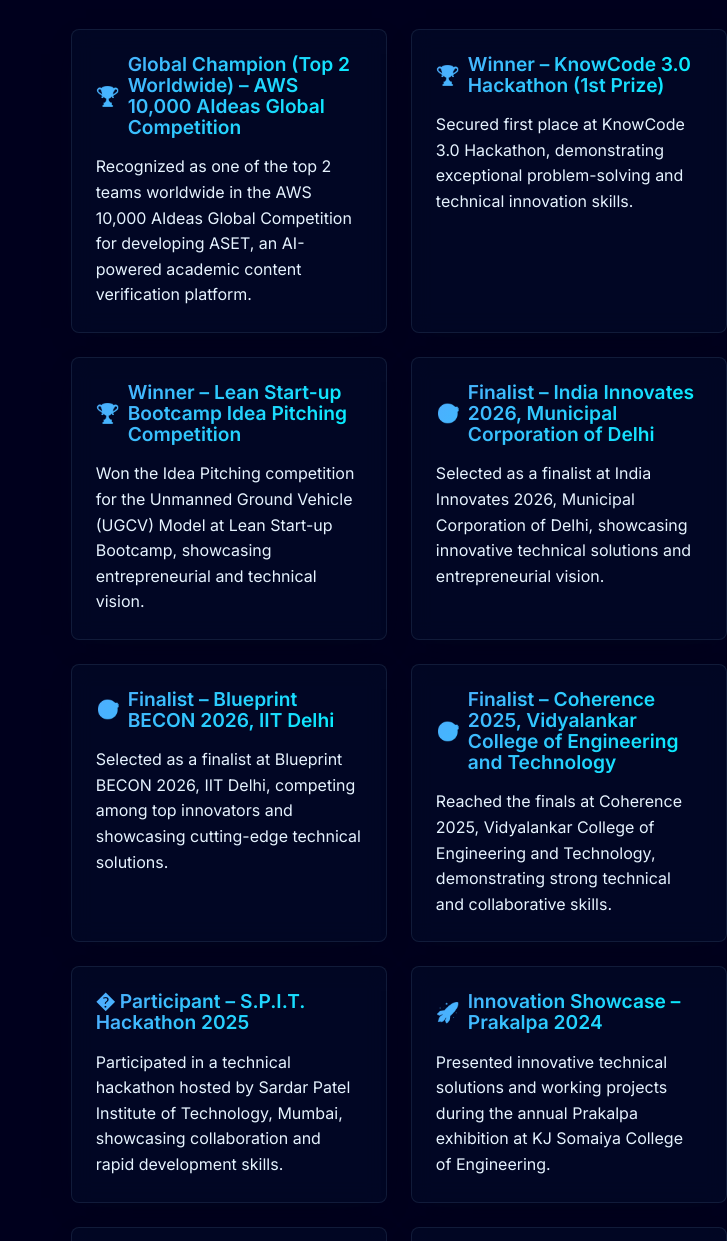
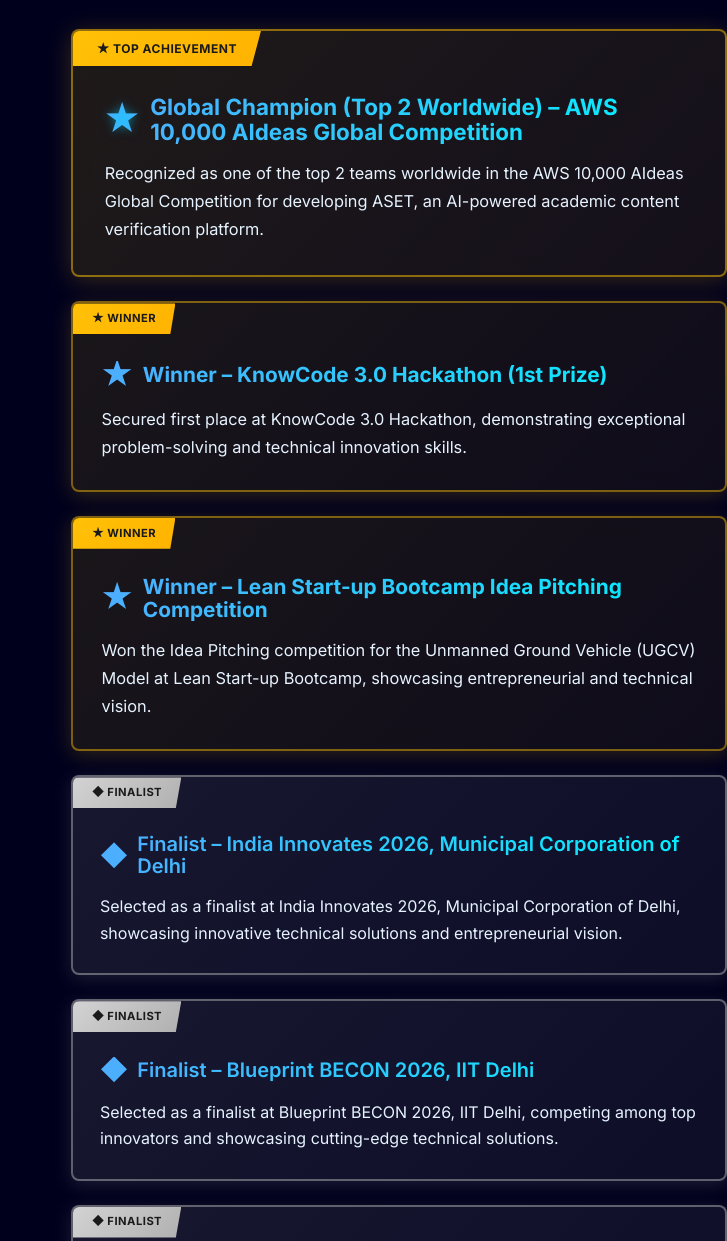
Before and after one commit to Utsav-Singh-35/port-vercel, a plain HTML site: page index.html in a window 1280 px wide. Shown: the part 5233-6474 px from the top of the page, without its empty margins (553-1280 px from the left). Drawn offline with Linux system fonts and the light colour scheme; a script that the page names is missing.

Commit message:
structure updated in Achievements section

```diff
--- a/index.html
+++ b/index.html
@@ -111,7 +111,7 @@
                     <div class="header-text">
                         <h1 class="name">Utsav Singh</h1>
                         <h2 class="title" style="opacity: 0.7; font-size: 1.15rem; pointer-events: none;">AI Systems Engineer | Full-Stack Developer | Cloud & Security Enthusiast</h2>
-                        <a href="https://drive.google.com/file/d/1-FS_LrY1QJsaMDS3edUgGfk-zCGaO2uV/view?usp=sharing"
+                        <a href="https://drive.google.com/file/d/1xyPP9kXUr6PnUelrm6IDDpOUt-aJnSJf/view?usp=sharing"
                             target="_blank" rel="noopener" style="text-decoration: none;">
                             <p style="font-weight: 700; color: #a1d2ff; margin-top: 0.5rem; font-size: 1.1rem;">RESUME
                             </p>
@@ -628,72 +628,133 @@
                         </a>
                     </p>
                     <div class="achievements-list"
-                        style="display: grid; grid-template-columns: repeat(auto-fit, minmax(300px, 1fr)); gap: 1.5rem; margin-top: 2rem;">
+                        style="display: flex; flex-direction: column; gap: 1.5rem; margin-top: 2rem;">
 
-                        <!-- WINNERS -->
+                        <!-- GLOBAL CHAMPION - FEATURED -->
                         <div class="card achievement-card"
-                            style="background: rgba(11, 61, 96, 0.1); border: 1px solid rgba(161, 210, 255, 0.1); padding: 1.5rem; transition: transform 0.3s ease;">
+                            style="background: linear-gradient(135deg, rgba(255, 215, 0, 0.12) 0%, rgba(255, 193, 7, 0.08) 100%);
+                                   border: 2px solid rgba(255, 193, 7, 0.5);
+                                   padding: 2rem;
+                                   transition: transform 0.3s ease, box-shadow 0.3s ease;
+                                   box-shadow: 0 4px 24px rgba(255, 193, 7, 0.2);
+                                   position: relative;
+                                   overflow: hidden;">
+                            <div style="position: absolute; top: 0; left: 0; background: linear-gradient(135deg, #ffc107 0%, #ffb300 100%); padding: 0.5rem 1.5rem; font-size: 0.75rem; font-weight: 700; color: #1a1a1a; letter-spacing: 0.5px; clip-path: polygon(0 0, 100% 0, 95% 100%, 0% 100%); box-shadow: 2px 2px 8px rgba(0,0,0,0.3);">
+                                ★ TOP ACHIEVEMENT
+                            </div>
                             <h3 class="achievement-title"
-                                style="color: #a1d2ff; font-size: 1.2rem; margin-bottom: 1rem; display: flex; align-items: center; gap: 0.5rem;">
-                                <span>🏆</span> Global Champion (Top 2 Worldwide) – AWS 10,000 AIdeas Global Competition
+                                style="color: #ffc107; font-size: 1.4rem; margin-bottom: 1rem; margin-top: 2rem; display: flex; align-items: center; gap: 0.75rem; font-weight: 700;">
+                                <span style="font-size: 2rem; color: #00d4ff; line-height: 1; text-shadow: 0 0 10px rgba(0, 212, 255, 0.5);">★</span>
+                                Global Champion (Top 2 Worldwide) – AWS 10,000 AIdeas Global Competition
                             </h3>
-                            <p class="achievement-description" style="color: #e6f3ff; line-height: 1.6;">
+                            <p class="achievement-description" style="color: #e6f3ff; line-height: 1.7; font-size: 1.02rem;">
                                 Recognized as one of the top 2 teams worldwide in the AWS 10,000 AIdeas Global Competition for developing ASET, an AI-powered academic content verification platform.
                             </p>
                         </div>
 
+                        <!-- WINNERS -->
                         <div class="card achievement-card"
-                            style="background: rgba(11, 61, 96, 0.1); border: 1px solid rgba(161, 210, 255, 0.1); padding: 1.5rem; transition: transform 0.3s ease;">
+                            style="background: linear-gradient(135deg, rgba(255, 215, 0, 0.1) 0%, rgba(255, 193, 7, 0.06) 100%);
+                                   border: 2px solid rgba(255, 193, 7, 0.45);
+                                   padding: 1.8rem;
+                                   transition: transform 0.3s ease, box-shadow 0.3s ease;
+                                   box-shadow: 0 4px 20px rgba(255, 193, 7, 0.18);
+                                   position: relative;
+                                   overflow: hidden;">
+                            <div style="position: absolute; top: 0; left: 0; background: linear-gradient(135deg, #ffc107 0%, #ffb300 100%); padding: 0.4rem 1.2rem; font-size: 0.7rem; font-weight: 700; color: #1a1a1a; letter-spacing: 0.5px; clip-path: polygon(0 0, 100% 0, 95% 100%, 0% 100%); box-shadow: 2px 2px 8px rgba(0,0,0,0.3);">
+                                ★ WINNER
+                            </div>
                             <h3 class="achievement-title"
-                                style="color: #a1d2ff; font-size: 1.2rem; margin-bottom: 1rem; display: flex; align-items: center; gap: 0.5rem;">
-                                <span>🏆</span> Winner – KnowCode 3.0 Hackathon (1st Prize)
+                                style="color: #ffc107; font-size: 1.3rem; margin-bottom: 1rem; margin-top: 1.8rem; display: flex; align-items: center; gap: 0.7rem; font-weight: 700;">
+                                <span style="font-size: 1.8rem; color: #ffc107; line-height: 1;">★</span>
+                                Winner – KnowCode 3.0 Hackathon (1st Prize)
                             </h3>
-                            <p class="achievement-description" style="color: #e6f3ff; line-height: 1.6;">
+                            <p class="achievement-description" style="color: #e6f3ff; line-height: 1.7; font-size: 1.02rem;">
                                 Secured first place at KnowCode 3.0 Hackathon, demonstrating exceptional problem-solving and technical innovation skills.
                             </p>
                         </div>
 
                         <div class="card achievement-card"
-                            style="background: rgba(11, 61, 96, 0.1); border: 1px solid rgba(161, 210, 255, 0.1); padding: 1.5rem; transition: transform 0.3s ease;">
+                            style="background: linear-gradient(135deg, rgba(255, 215, 0, 0.1) 0%, rgba(255, 193, 7, 0.06) 100%);
+                                   border: 2px solid rgba(255, 193, 7, 0.45);
+                                   padding: 1.8rem;
+                                   transition: transform 0.3s ease, box-shadow 0.3s ease;
+                                   box-shadow: 0 4px 20px rgba(255, 193, 7, 0.18);
+                                   position: relative;
+                                   overflow: hidden;">
+                            <div style="position: absolute; top: 0; left: 0; background: linear-gradient(135deg, #ffc107 0%, #ffb300 100%); padding: 0.4rem 1.2rem; font-size: 0.7rem; font-weight: 700; color: #1a1a1a; letter-spacing: 0.5px; clip-path: polygon(0 0, 100% 0, 95% 100%, 0% 100%); box-shadow: 2px 2px 8px rgba(0,0,0,0.3);">
+                                ★ WINNER
+                            </div>
                             <h3 class="achievement-title"
-                                style="color: #a1d2ff; font-size: 1.2rem; margin-bottom: 1rem; display: flex; align-items: center; gap: 0.5rem;">
-                                <span>🏆</span> Winner – Lean Start-up Bootcamp Idea Pitching Competition
+                                style="color: #ffc107; font-size: 1.3rem; margin-bottom: 1rem; margin-top: 1.8rem; display: flex; align-items: center; gap: 0.7rem; font-weight: 700;">
+                                <span style="font-size: 1.8rem; color: #ffc107; line-height: 1;">★</span>
+                                Winner – Lean Start-up Bootcamp Idea Pitching Competition
                             </h3>
-                            <p class="achievement-description" style="color: #e6f3ff; line-height: 1.6;">
+                            <p class="achievement-description" style="color: #e6f3ff; line-height: 1.7; font-size: 1.02rem;">
                                 Won the Idea Pitching competition for the Unmanned Ground Vehicle (UGCV) Model at Lean Start-up Bootcamp, showcasing entrepreneurial and technical vision.
                             </p>
                         </div>
 
                         <!-- FINALISTS -->
                         <div class="card achievement-card"
-                            style="background: rgba(11, 61, 96, 0.1); border: 1px solid rgba(161, 210, 255, 0.1); padding: 1.5rem; transition: transform 0.3s ease;">
+                            style="background: linear-gradient(135deg, rgba(192, 192, 192, 0.12) 0%, rgba(169, 169, 169, 0.08) 100%);
+                                   border: 2px solid rgba(192, 192, 192, 0.45);
+                                   padding: 1.7rem;
+                                   transition: transform 0.3s ease, box-shadow 0.3s ease;
+                                   box-shadow: 0 4px 18px rgba(192, 192, 192, 0.15);
+                                   position: relative;
+                                   overflow: hidden;">
+                            <div style="position: absolute; top: 0; left: 0; background: linear-gradient(135deg, #d3d3d3 0%, #b0b0b0 100%); padding: 0.4rem 1.2rem; font-size: 0.7rem; font-weight: 700; color: #1a1a1a; letter-spacing: 0.5px; clip-path: polygon(0 0, 100% 0, 95% 100%, 0% 100%); box-shadow: 2px 2px 8px rgba(0,0,0,0.3);">
+                                ◆ FINALIST
+                            </div>
                             <h3 class="achievement-title"
-                                style="color: #a1d2ff; font-size: 1.2rem; margin-bottom: 1rem; display: flex; align-items: center; gap: 0.5rem;">
-                                <span>🎯</span> Finalist – India Innovates 2026, Municipal Corporation of Delhi
+                                style="color: #d3d3d3; font-size: 1.25rem; margin-bottom: 1rem; margin-top: 1.8rem; display: flex; align-items: center; gap: 0.65rem; font-weight: 600;">
+                                <span style="font-size: 1.6rem; color: #d3d3d3; line-height: 1;">◆</span>
+                                Finalist – India Innovates 2026, Municipal Corporation of Delhi
                             </h3>
-                            <p class="achievement-description" style="color: #e6f3ff; line-height: 1.6;">
+                            <p class="achievement-description" style="color: #e6f3ff; line-height: 1.65; font-size: 1rem;">
                                 Selected as a finalist at India Innovates 2026, Municipal Corporation of Delhi, showcasing innovative technical solutions and entrepreneurial vision.
                             </p>
                         </div>
 
                         <div class="card achievement-card"
-                            style="background: rgba(11, 61, 96, 0.1); border: 1px solid rgba(161, 210, 255, 0.1); padding: 1.5rem; transition: transform 0.3s ease;">
+                            style="background: linear-gradient(135deg, rgba(192, 192, 192, 0.12) 0%, rgba(169, 169, 169, 0.08) 100%);
+                                   border: 2px solid rgba(192, 192, 192, 0.45);
+                                   padding: 1.7rem;
+                                   transition: transform 0.3s ease, box-shadow 0.3s ease;
+                                   box-shadow: 0 4px 18px rgba(192, 192, 192, 0.15);
+                                   position: relative;
+                                   overflow: hidden;">
+                            <div style="position: absolute; top: 0; left: 0; background: linear-gradient(135deg, #d3d3d3 0%, #b0b0b0 100%); padding: 0.4rem 1.2rem; font-size: 0.7rem; font-weight: 700; color: #1a1a1a; letter-spacing: 0.5px; clip-path: polygon(0 0, 100% 0, 95% 100%, 0% 100%); box-shadow: 2px 2px 8px rgba(0,0,0,0.3);">
+                                ◆ FINALIST
+                            </div>
                             <h3 class="achievement-title"
-                                style="color: #a1d2ff; font-size: 1.2rem; margin-bottom: 1rem; display: flex; align-items: center; gap: 0.5rem;">
-                                <span>🎯</span> Finalist – Blueprint BECON 2026, IIT Delhi
+                                style="color: #d3d3d3; font-size: 1.25rem; margin-bottom: 1rem; margin-top: 1.8rem; display: flex; align-items: center; gap: 0.65rem; font-weight: 600;">
+                                <span style="font-size: 1.6rem; color: #d3d3d3; line-height: 1;">◆</span>
+                                Finalist – Blueprint BECON 2026, IIT Delhi
                             </h3>
-                            <p class="achievement-description" style="color: #e6f3ff; line-height: 1.6;">
+                            <p class="achievement-description" style="color: #e6f3ff; line-height: 1.65; font-size: 1rem;">
                                 Selected as a finalist at Blueprint BECON 2026, IIT Delhi, competing among top innovators and showcasing cutting-edge technical solutions.
                             </p>
                         </div>
 
                         <div class="card achievement-card"
-                            style="background: rgba(11, 61, 96, 0.1); border: 1px solid rgba(161, 210, 255, 0.1); padding: 1.5rem; transition: transform 0.3s ease;">
+                            style="background: linear-gradient(135deg, rgba(192, 192, 192, 0.12) 0%, rgba(169, 169, 169, 0.08) 100%);
+                                   border: 2px solid rgba(192, 192, 192, 0.45);
+                                   padding: 1.7rem;
+                                   transition: transform 0.3s ease, box-shadow 0.3s ease;
+                                   box-shadow: 0 4px 18px rgba(192, 192, 192, 0.15);
+                                   position: relative;
+                                   overflow: hidden;">
+                            <div style="position: absolute; top: 0; left: 0; background: linear-gradient(135deg, #d3d3d3 0%, #b0b0b0 100%); padding: 0.4rem 1.2rem; font-size: 0.7rem; font-weight: 700; color: #1a1a1a; letter-spacing: 0.5px; clip-path: polygon(0 0, 100% 0, 95% 100%, 0% 100%); box-shadow: 2px 2px 8px rgba(0,0,0,0.3);">
+                                ◆ FINALIST
+                            </div>
                             <h3 class="achievement-title"
-                                style="color: #a1d2ff; font-size: 1.2rem; margin-bottom: 1rem; display: flex; align-items: center; gap: 0.5rem;">
-                                <span>🎯</span> Finalist – Coherence 2025, Vidyalankar College of Engineering and Technology
+                                style="color: #d3d3d3; font-size: 1.25rem; margin-bottom: 1rem; margin-top: 1.8rem; display: flex; align-items: center; gap: 0.65rem; font-weight: 600;">
+                                <span style="font-size: 1.6rem; color: #d3d3d3; line-height: 1;">◆</span>
+                                Finalist – Coherence 2025, Vidyalankar College of Engineering and Technology
                             </h3>
-                            <p class="achievement-description" style="color: #e6f3ff; line-height: 1.6;">
+                            <p class="achievement-description" style="color: #e6f3ff; line-height: 1.65; font-size: 1rem;">
                                 Reached the finals at Coherence 2025, Vidyalankar College of Engineering and Technology, demonstrating strong technical and collaborative skills.
                             </p>
                         </div>
```
